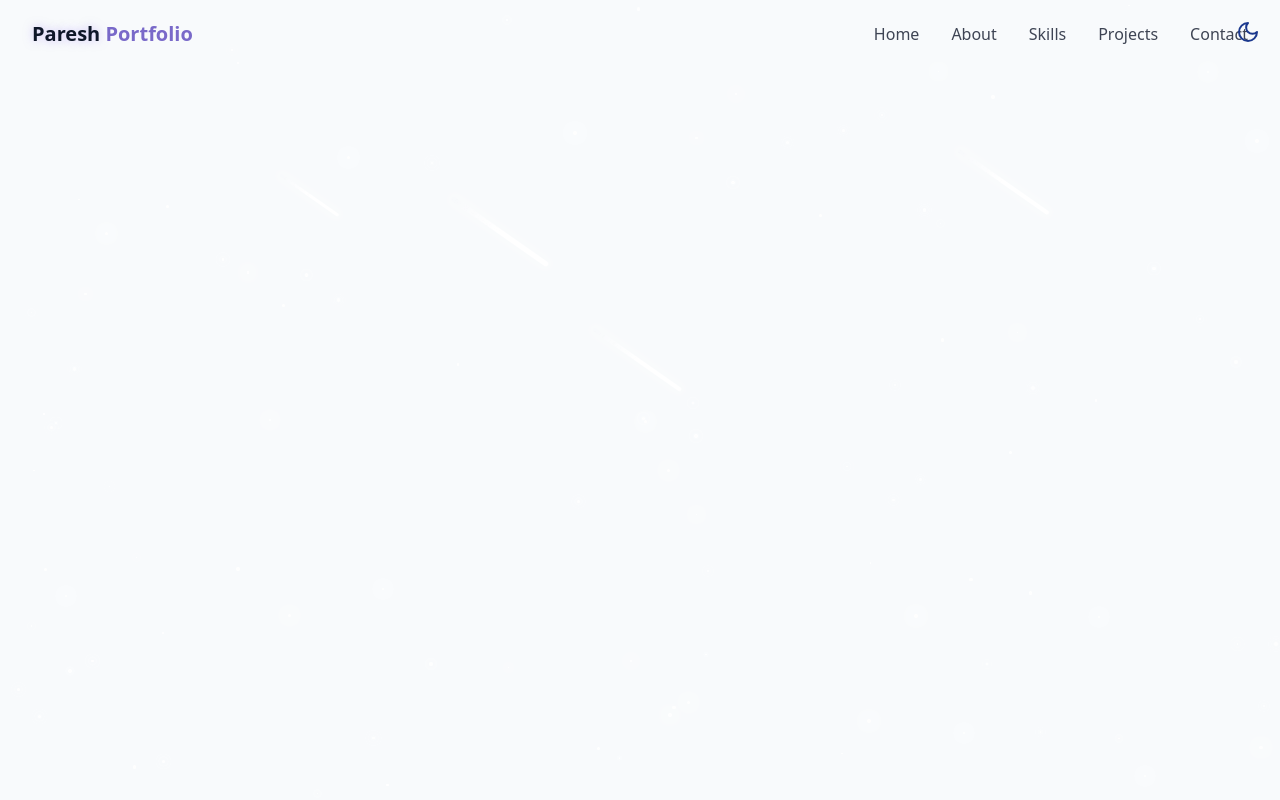
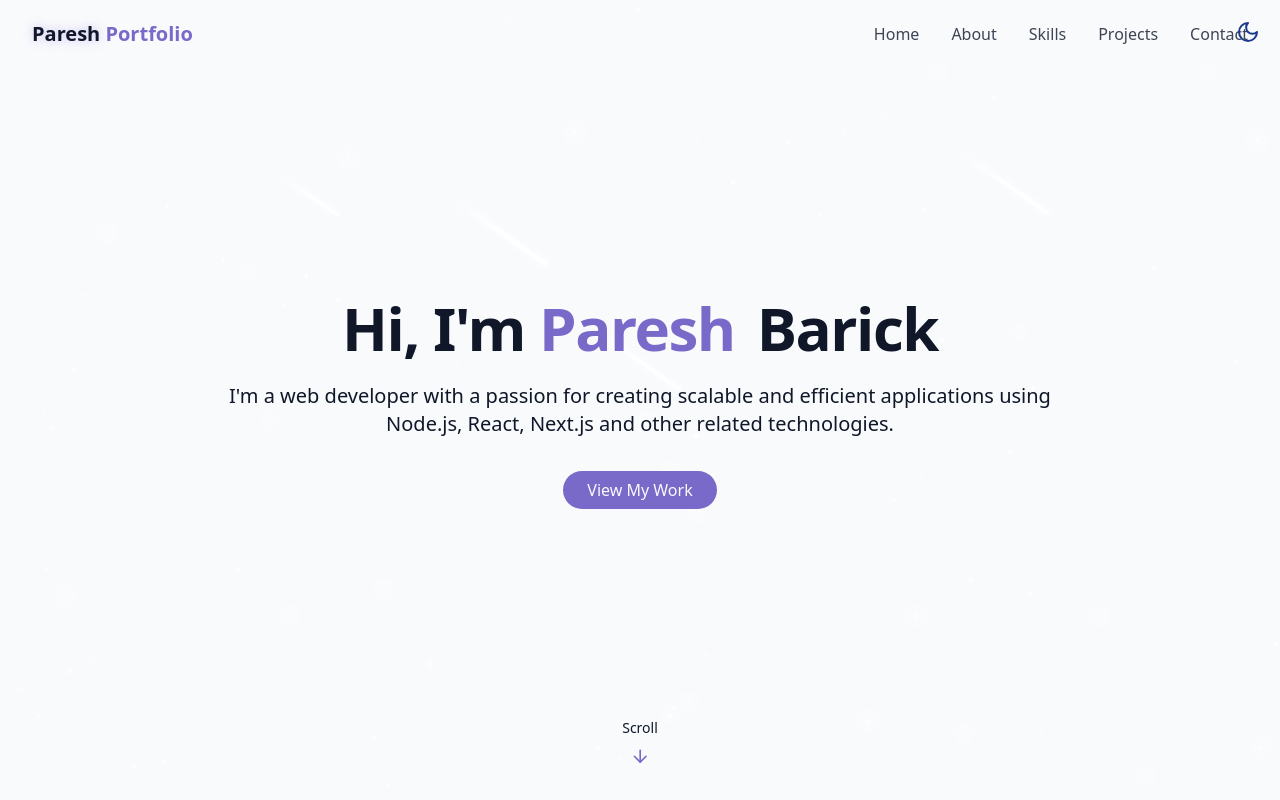
Before and after one commit to Paresh-29/portfolio, a React (Vite) app: page / in a window 1280 px wide. Built offline with nearby package versions, Linux system fonts and the light colour scheme.

Commit message:
feat: hero section

```diff
--- /dev/null
+++ b/src/components/HeroSection.jsx
@@ -0,0 +1,43 @@
+import { ArrowDown } from "lucide-react";
+
+export const HeroSection = () => {
+  return (
+    <section
+      id="hero"
+      className="relative min-h-screen flex flex-col items-center justify-center px-4"
+    >
+      <div className="container max-w-4xl mx-auto text-center z-10">
+        <div className="space-y-6">
+          <h1 className="text-4xl md:text-6xl font-bold tracking-tight">
+            <span className="opacity-0 animate-fade-in"> Hi, I'm</span>
+            <span className="text-primary opacity-0 animate-fade-in-delay-1">
+              {" "}
+              Paresh
+            </span>
+            <span className="text-gradient ml-2 opacity-0 animate-fade-in-delay-2">
+              {" "}
+              Barick
+            </span>
+          </h1>
+
+          <p className="text-lg md:text-xl text-muted-foreground max-2-2xl mx-auto opacity-0 animate-fade-in-delay-3">
+            I'm a web developer with a passion for creating scalable and
+            efficient applications using Node.js, React, Next.js and other
+            related technologies.
+          </p>
+
+          <div className="pt-4 opacity-0 animate-fade-in-delay-4">
+            <a href="#projects" className="cosmic-button">
+              View My Work
+            </a>
+          </div>
+        </div>
+      </div>
+
+      <div className="absolute bottom-8 left-1/2 transform -translate-x-1/2 flex flex-col items-center animate-bounce">
+        <span className="text-sm text-muted-foreground mb-2"> Scroll </span>
+        <ArrowDown className="h-5 w-5 text-primary" />
+      </div>
+    </section>
+  );
+};
--- a/src/pages/Home.jsx
+++ b/src/pages/Home.jsx
@@ -1,3 +1,4 @@
+import { HeroSection } from "../components/HeroSection";
 import { Navbar } from "../components/Navbar";
 import { StarBackground } from "../components/StarBackground";
 import { ThemeToggle } from "../components/ThemeToggle";
@@ -15,6 +16,9 @@
       <Navbar />
 
       {/* Main contents */}
+      <main>
+        <HeroSection />
+      </main>
 
       {/* Footer */}
     </div>
```
